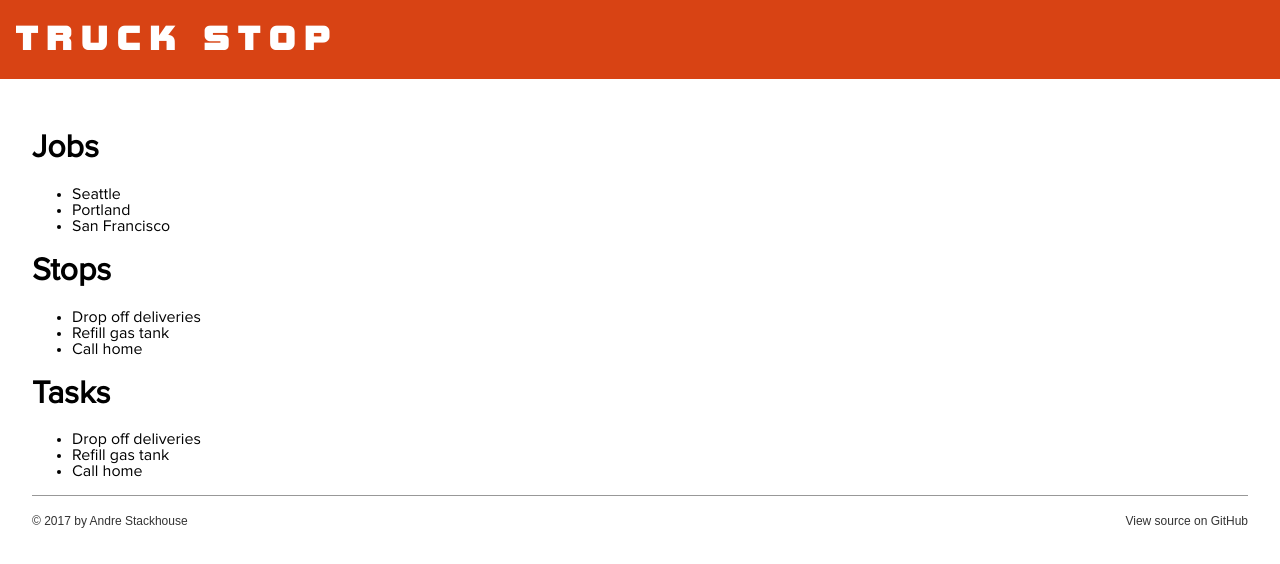
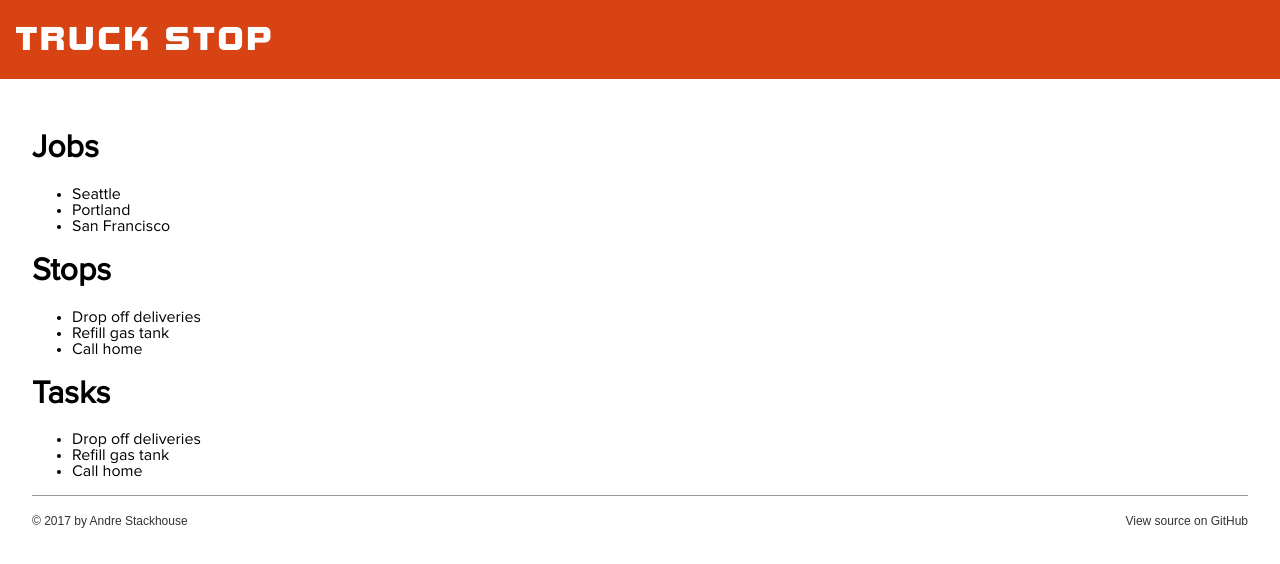
Before and after one commit to CaptainStack/truck-stop, a React (Create React App) app: page / in a window 1280 px wide. Shown: the top 564 px of the page. Built offline with nearby package versions, Linux system fonts and the light colour scheme.

Commit message:
Font adjustment.

```diff
--- a/src/App.css
+++ b/src/App.css
@@ -21,8 +21,9 @@ header a {
   text-decoration: none;
   color: white;
   font-family: "Bolts SF";
-  letter-spacing: 0.3em;
+  letter-spacing: 0.1em;
   font-size: 24pt;
+  font-weight: 100;
 }
 
 .App-intro {
```
